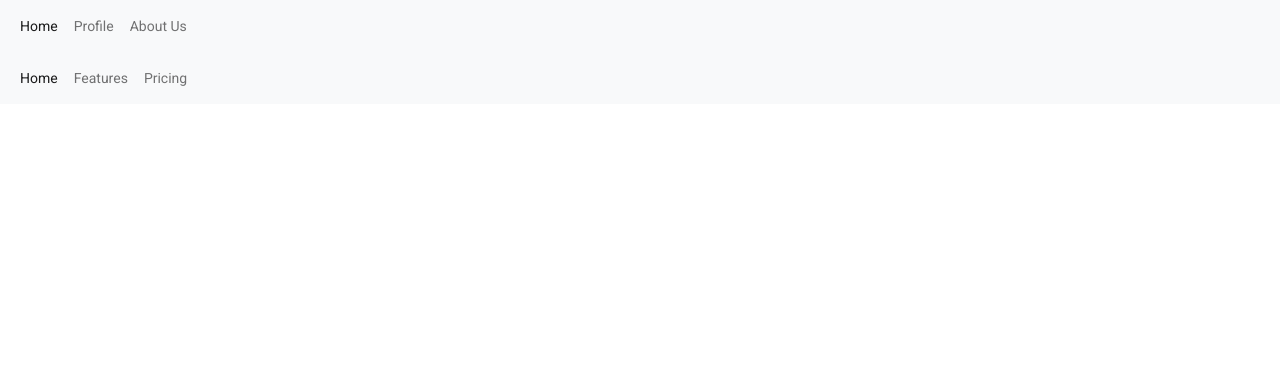
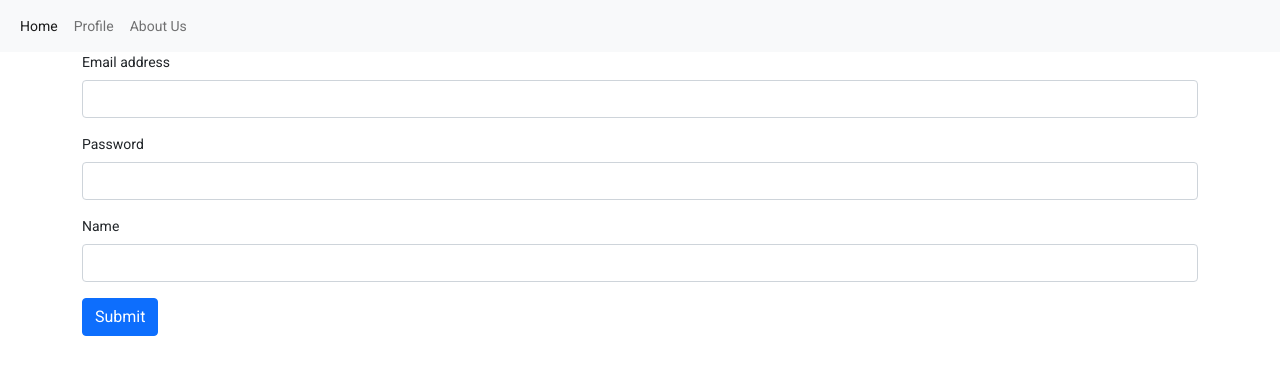
Before and after one commit to ishanEPR/AngularBeginers, an Angular app: page / in a window 1280 px wide. Shown: the top 374 px of the page. Built offline with nearby package versions, Linux system fonts and the light colour scheme.

Commit message:
add some form

```diff
--- a/src/app/app.module.ts
+++ b/src/app/app.module.ts
@@ -1,6 +1,6 @@
 import { NgModule } from '@angular/core';
 import { BrowserModule } from '@angular/platform-browser';
-import { FormsModule } from '@angular/forms';
+import { FormsModule,ReactiveFormsModule } from '@angular/forms';
 import {MatInputModule} from '@angular/material/input';
 
 import { AppRoutingModule } from './app-routing.module';
@@ -36,7 +36,8 @@ import { AboutComponent } from './about/about.component';
     FormsModule,
     BrowserAnimationsModule,
     MatInputModule,
-    MatButtonModule
+    MatButtonModule,
+    ReactiveFormsModule
   ],
   providers: [],
   bootstrap: [AppComponent]
--- a/src/app/home/home.component.html
+++ b/src/app/home/home.component.html
@@ -1 +1,31 @@
-<app-header></app-header>
+<div class="container">
+    <form>
+        <div class="mb-3">
+          <label for="exampleInputEmail1" class="form-label">Email address</label>
+          <input
+
+          type="email"
+          class="form-control"
+          [formControl]="email"
+          id="exampleInputEmail1"
+          aria-describedby="emailHelp">
+
+        </div>
+        <div class="mb-3">
+          <label for="exampleInputPassword1" class="form-label">Password</label>
+          <input
+          type="password"
+          [formControl]="password"
+          class="form-control"
+          id="exampleInputPassword1">
+        </div>
+
+        <div class="mb-3">
+            <label class="form-label">Name</label>
+            <input type="text" class="form-control" [formControl]="name"/>
+
+        </div>
+
+        <button (click)="submit()" type="submit" class="btn btn-primary">Submit</button>
+      </form>
+</div>
--- a/src/app/home/home.component.ts
+++ b/src/app/home/home.component.ts
@@ -1,4 +1,5 @@
 import { Component, OnInit } from '@angular/core';
+import { FormControl } from '@angular/forms';
 
 @Component({
   selector: 'app-home',
@@ -7,9 +8,18 @@ import { Component, OnInit } from '@angular/core';
 })
 export class HomeComponent implements OnInit {
 
+  email=new FormControl();
+  password=new FormControl();
+  name=new FormControl();
+
+
   constructor() { }
 
   ngOnInit(): void {
   }
 
+  submit(){
+    alert(this.email.value+" "+this.name.value);
+  }
+
 }
```
